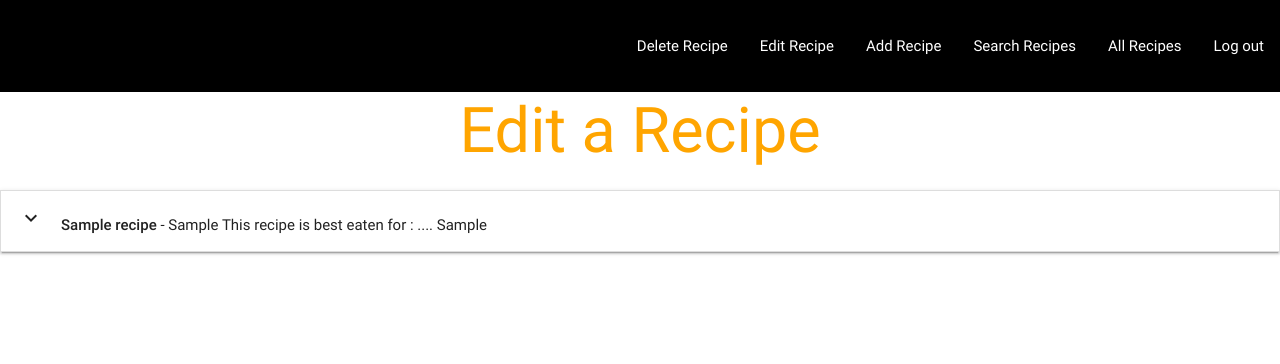
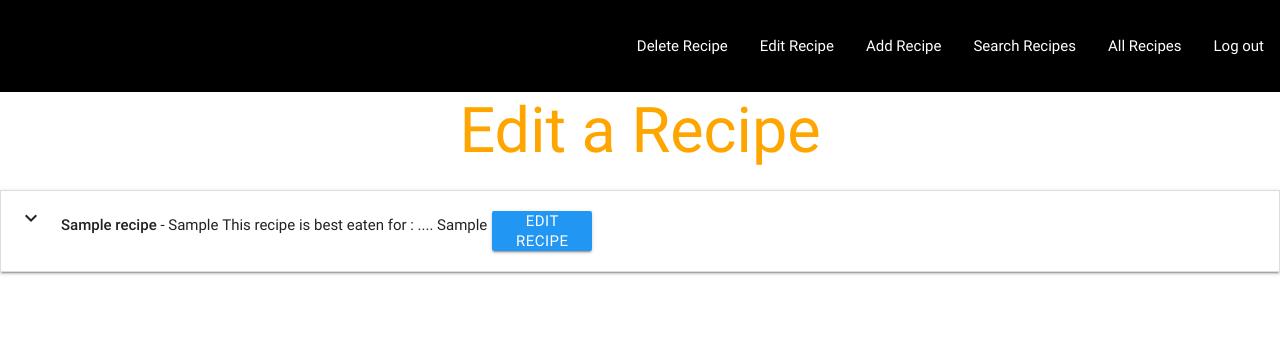
Before and after one commit to debbiect246/recipe-app, a Flask app: page /editrecipe in a window 1280 px wide. Shown: the top 364 px of the page. Run offline with Flask 2, Linux system fonts and the light colour scheme; grey boxes marked "Sample" are stand-in pictures; a database or web service that is not in the repository returns one stand-in record (values such as "Sample title"); some libraries are stand-ins or nearby versions.

Commit message:
edit button added to edit page

```diff
--- a/static/styles.css
+++ b/static/styles.css
@@ -40,7 +40,16 @@ h1{
   text-align:center;
 }
 
+.btn_small {
+    height: 40px;
+    width: 100px;
+    float: right;
 
+    line-height: 20px;
+    margin: 5px 5px;
+    padding: 0 0.5em;
+
+}
 
 /* mobile view  */
 @media(max-width:768px){
--- a/templates/base.html
+++ b/templates/base.html
@@ -17,7 +17,7 @@
 
 <body>
     <!-- Navigation -->
-    <nav class="navigation">
+    <nav class="navigation col s12">
         <ul>
             <li><a href="{{ url_for('index') }}">Log out</a></li>
             <li><a href="{{ url_for('allrecipeslist') }}">All Recipes</a></li>
@@ -34,6 +34,8 @@
 
     <script src="https://cdnjs.cloudflare.com/ajax/libs/jquery/3.2.1/jquery.min.js"></script>
     <script src="https://cdnjs.cloudflare.com/ajax/libs/materialize/0.100.2/js/materialize.min.js"></script>
+
+
 
     <script type="text/javascript">
         $(document).ready(function () {
--- a/templates/editrecipe.html
+++ b/templates/editrecipe.html
@@ -2,7 +2,7 @@
 {% extends 'base.html' %}
 {% block content %}
 
-<div class="pageheader">
+<div class="pageheader col s12">
     <h1>Edit a Recipe</h1>
 </div>
 
@@ -13,6 +13,7 @@
 
                 <div class=" recipe_header col s9">
                     <i class="material-icons">expand_more</i><strong>{{r.recipe_name}}</strong> - {{r.recipe_intro}}
+                    <a class="waves-effect waves-light btn btn_small blue">Edit Recipe</a>
                     <span>This recipe is best eaten for : ....
                     {{r.recipe_type}}
                 </span>
```
